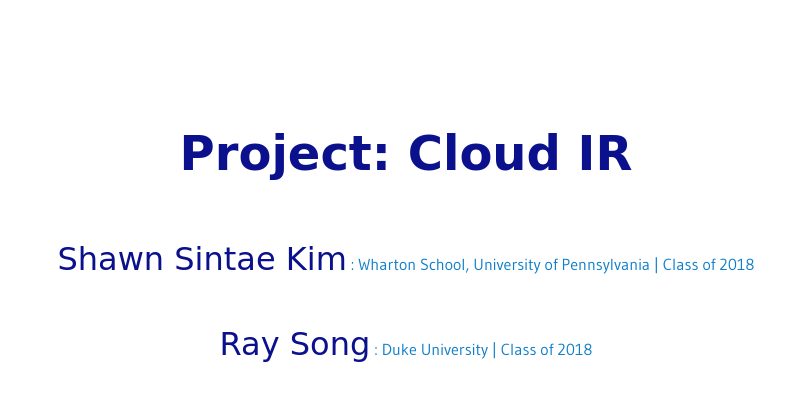
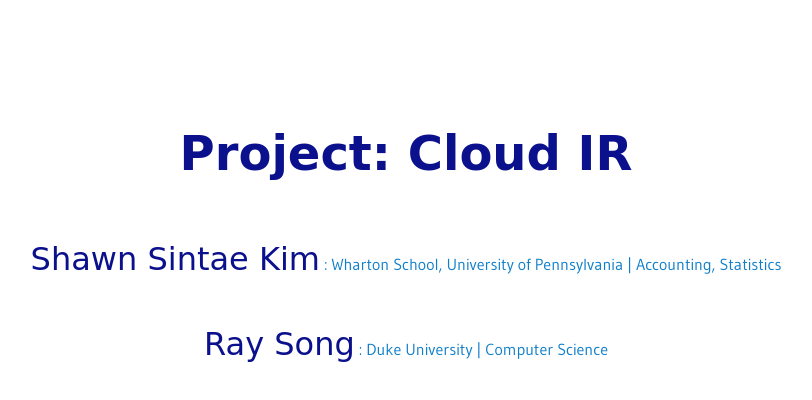
Before and after one commit to yrsong15/Cloud-IR, a plain HTML site: page posts/contacts.html in a window 1280 px wide. Shown: the whole page, without its empty margins (234-1046 px from the left). Drawn offline with Linux system fonts and the light colour scheme; a web font is replaced by a local one.

Commit message:
new contacts

```diff
--- a/posts/contacts.html
+++ b/posts/contacts.html
@@ -62,8 +62,8 @@
         <h1 id="page-title">Project: Cloud IR</h1>
 
         <div id="left-anchor">
-        <p><a href="mailto:sinkim@wharton.upenn.edu" target="_blank">Shawn Sintae Kim</a> : Wharton School, University of Pennsylvania | Class of 2018</p>
-        <p><a href="mailto:ray.song@duke.edu" target="_blank">Ray Song</a> : Duke University | Class of 2018</p>
+        <p><a href="mailto:sinkim@wharton.upenn.edu" target="_blank">Shawn Sintae Kim</a> : Wharton School, University of Pennsylvania | Accounting, Statistics</p>
+        <p><a href="mailto:ray.song@duke.edu" target="_blank">Ray Song</a> : Duke University | Computer Science</p>
 
         </div>
 
```
